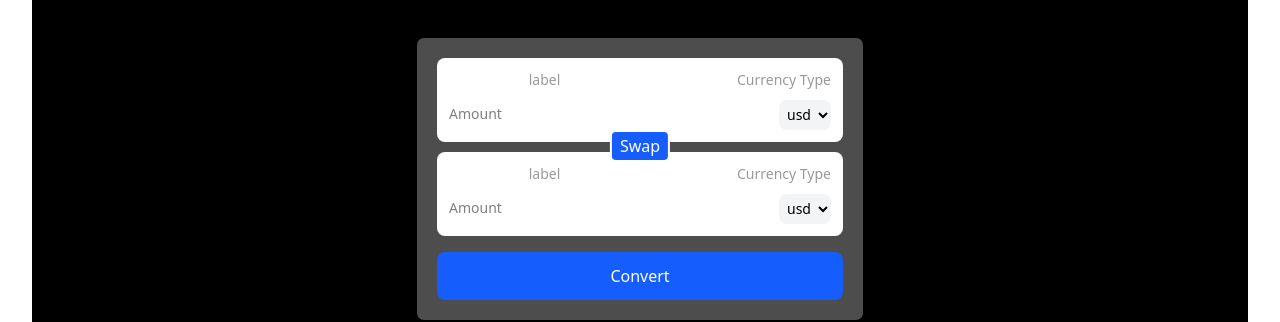
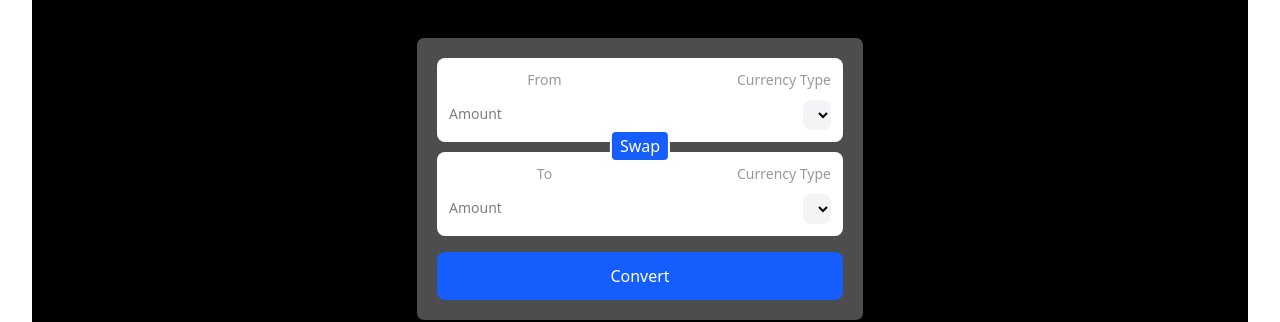
Before and after one commit to mustafakamran01/React, a React (Vite) app in the folder 06_currencyConverter/: page / in a window 1280 px wide. Shown: the part 253-575 px from the top of the page. Built offline with nearby package versions, Linux system fonts and the light colour scheme.

Commit message:
Project currency components

```diff
--- a/06_currencyConverter/src/App.jsx
+++ b/06_currencyConverter/src/App.jsx
@@ -3,7 +3,6 @@ import InputBox from './components/InputBox'
 import './App.css'
 
 function App() {
-
 
   return (
     <div
@@ -39,6 +38,7 @@ function App() {
         </div>
       </div>
     </div>
-    );
-  }
+  );
+
+}
 export default App
--- a/06_currencyConverter/src/components/InputBox.jsx
+++ b/06_currencyConverter/src/components/InputBox.jsx
@@ -1,40 +1,64 @@
-import React from 'react'
+import React, { useId } from 'react'
 
 function InputBox({
+
     label,
+    amount,
+    onAmountChange,
+    onCurrencyChange,
+    currencyOptions = [],
+    selectCurrency = "USD",
+    amountDisable = false,
+    currencyDisable = false,
+    className = "",
 
-    className = "",
 }) {
 
+    const amoutInputId = useId();
 
     return (
-        <div className={`bg-white p-3 rounded-lg text-sm flex `}>
+        <div className={`bg-white p-3 rounded-lg text-sm flex ${className}`}>
+
             <div className="w-1/2">
-                <label  className="text-black/40 mb-2 inline-block">
-                    label
+
+                <label htmlFor={amoutInputId} className="text-black/40 mb-2 inline-block">
+                    {label}
                 </label>
                 <input
-
+                    id={amoutInputId}
                     className="outline-none w-full bg-transparent py-1.5"
                     type="number"
                     placeholder="Amount"
+                    disabled = {amountDisable}
+                    value={amount}
+                    onChange={ (e) => onAmountChange && onAmountChange(Number(e.target.value))}
                 />
+
             </div>
+
             <div className="w-1/2 flex flex-wrap justify-end text-right">
+
                 <p className="text-black/40 mb-2 w-full">Currency Type</p>
+
                 <select
-                    className="rounded-lg px-1 py-1 bg-gray-100 cursor-pointer outline-none"
-
+                className="rounded-lg px-1 py-1 bg-gray-100 cursor-pointer outline-none"
+                value={selectCurrency}
+                onChange={ (e) => onCurrencyChange && onCurrencyChange(e.target.value)}
+                disabled={currencyDisable}
                 >
 
-                        <option value="usd">
-                            usd
+                    {currencyOptions.map( (currency) => {
+                        <option value={currency}>
+                            {currency}
                         </option>
+                    })}
 
                 </select>
+
             </div>
+
         </div>
-    );
+    )
 }
 
 export default InputBox;
```
